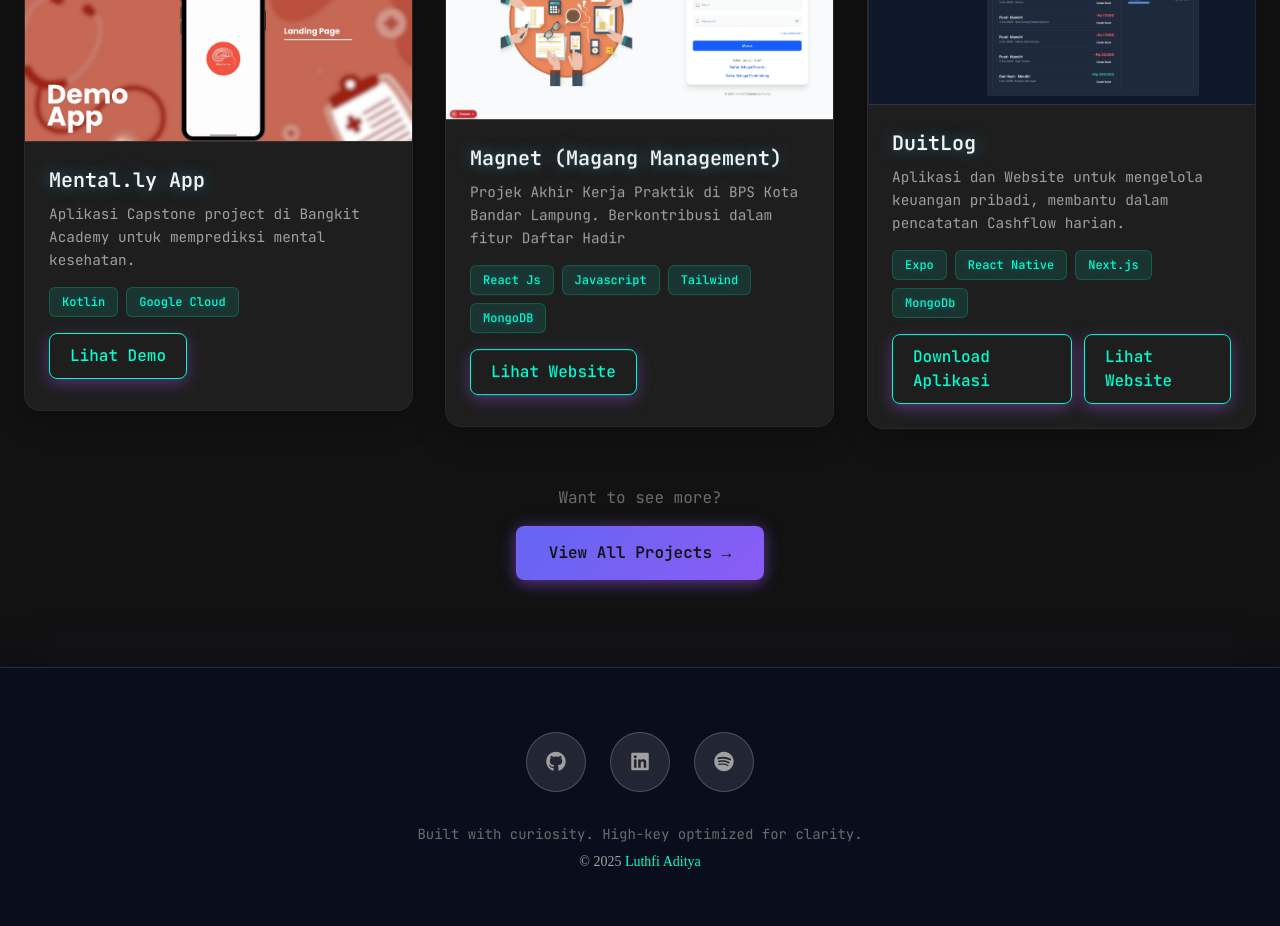
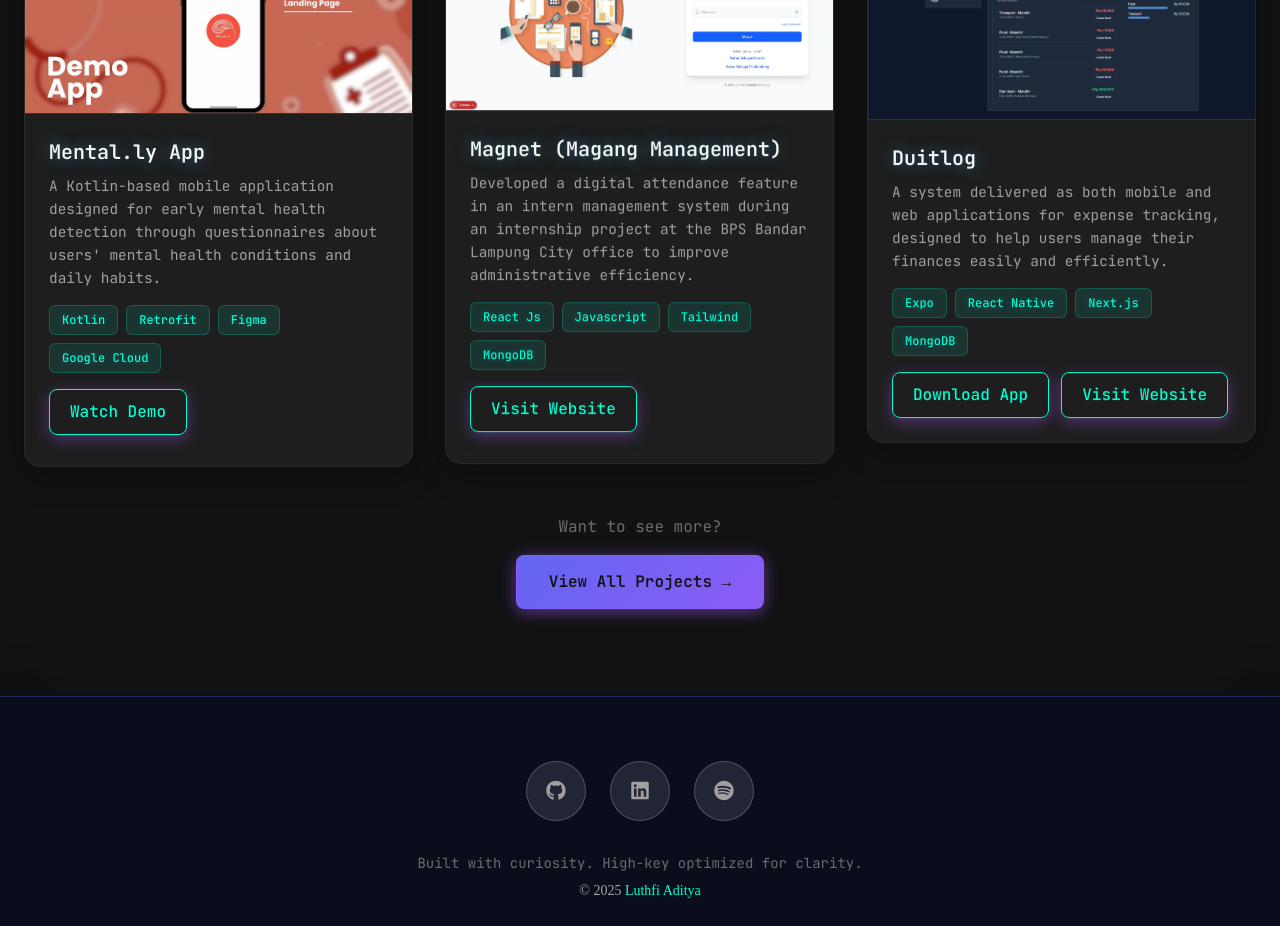
Before and after one commit to LuthfiAditya01/Portofolio, a React (Vite) app: page / in a window 1280 px wide. Shown: the part 2240-3166 px from the top of the page. Built offline with nearby package versions, Linux system fonts and the light colour scheme; a small style sheet from the web is missing.

Commit message:
Update project descriptions to English for clarity and accessibility

```diff
--- a/src/index.tsx
+++ b/src/index.tsx
@@ -215,15 +215,17 @@ export default function Index() {
                 </div>
                 <div className="p-6">
                   <h3 className="text-xl font-semibold mb-2">Mental.ly App</h3>
-                  <p className="mb-4">Aplikasi Capstone project di Bangkit Academy untuk memprediksi mental kesehatan.</p>
+                  <p className="mb-4">A Kotlin-based mobile application designed for early mental health detection through questionnaires about users' mental health conditions and daily habits.</p>
                   <div className="flex flex-wrap gap-2 mb-4">
                     <span className="tech-tag text-xs px-3 py-1 rounded-full">Kotlin</span>
+                    <span className="tech-tag text-xs px-3 py-1 rounded-full">Retrofit</span>
+                    <span className="tech-tag text-xs px-3 py-1 rounded-full">Figma</span>
                     <span className="tech-tag text-xs px-3 py-1 rounded-full">Google Cloud</span>
                   </div>
                   <a
                     href="https://youtu.be/1yEdsNHTWZo?si=m5_UfoDv10J0-0sW"
                     className="project-btn inline-block font-medium py-2 px-4 rounded transition duration-300">
-                    Lihat Demo
+                    Watch Demo
                   </a>
                 </div>
               </div>
@@ -259,7 +261,7 @@ export default function Index() {
                 </div> */}
                 <div className="p-6">
                   <h3 className="text-xl font-semibold mb-2">Magnet (Magang Management)</h3>
-                  <p className="mb-4">Projek Akhir Kerja Praktik di BPS Kota Bandar Lampung. Berkontribusi dalam fitur Daftar Hadir</p>
+                  <p className="mb-4">Developed a digital attendance feature in an intern management system during an internship project at the BPS Bandar Lampung City office to improve administrative efficiency.</p>
                   <div className="flex flex-wrap gap-2 mb-4">
                     <span className="tech-tag text-xs px-3 py-1 rounded-full">React Js</span>
                     <span className="tech-tag text-xs px-3 py-1 rounded-full">Javascript</span>
@@ -269,7 +271,7 @@ export default function Index() {
                   <a
                     href="https://magnet-bps.vercel.app/"
                     className="project-btn inline-block font-medium py-2 px-4 rounded transition duration-300">
-                    Lihat Website
+                    Visit Website
                   </a>
                 </div>
               </div>
@@ -289,24 +291,24 @@ export default function Index() {
                   />
                 </div>
                 <div className="p-6">
-                  <h3 className="text-xl font-semibold mb-2">DuitLog</h3>
-                  <p className="mb-4">Aplikasi dan Website untuk mengelola keuangan pribadi, membantu dalam pencatatan Cashflow harian.</p>
+                  <h3 className="text-xl font-semibold mb-2">Duitlog</h3>
+                  <p className="mb-4">A system delivered as both mobile and web applications for expense tracking, designed to help users manage their finances easily and efficiently.</p>
                   <div className="flex flex-wrap gap-2 mb-4">
                     <span className="tech-tag text-xs px-3 py-1 rounded-full">Expo</span>
                     <span className="tech-tag text-xs px-3 py-1 rounded-full">React Native</span>
                     <span className="tech-tag text-xs px-3 py-1 rounded-full">Next.js</span>
-                    <span className="tech-tag text-xs px-3 py-1 rounded-full">MongoDb</span>
+                    <span className="tech-tag text-xs px-3 py-1 rounded-full">MongoDB</span>
                   </div>
                   <div className="flex flex-row items-center">
                     <a
                       href="https://drive.google.com/drive/folders/1eQ3gFq8s7nJOpvuW1JD2KdOKKKG6tW-Q?usp=drive_link"
                       className="project-btn inline-block font-medium py-2 px-4 rounded transition duration-300 md:mr-3">
-                      Download Aplikasi
+                      Download App
                     </a>
                     <a
                       href="https://duitlog.web.id/"
                       className="project-btn inline-block font-medium py-2 px-4 rounded transition duration-300">
-                      Lihat Website
+                      Visit Website
                     </a>
                   </div>
                 </div>
```
